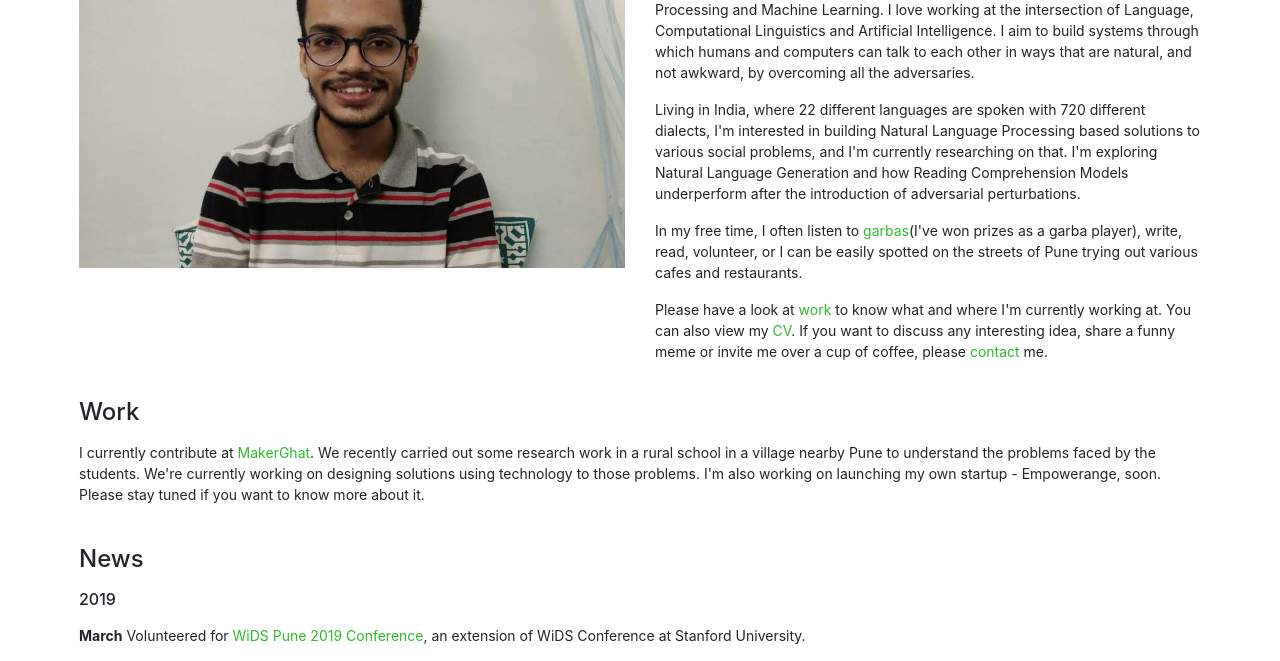
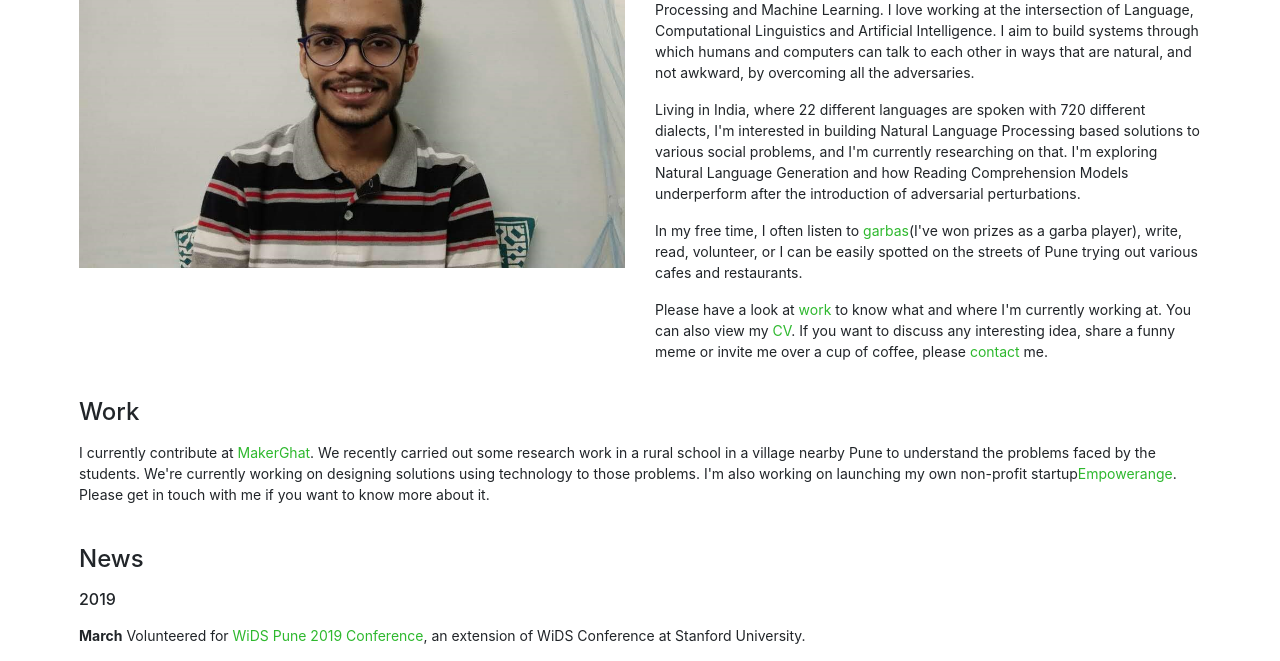
Before and after one commit to jaydeepborkar/jaydeepborkar.github.io, a plain HTML site: page index.html in a window 1280 px wide. Shown: the part 117-778 px from the top of the page. Drawn offline with nearby package versions, Linux system fonts and the light colour scheme.

Commit message:
add empowerange link

```diff
--- a/index.html
+++ b/index.html
@@ -101,7 +101,7 @@
   <div class="work container" hspace="20" id="work">
         <h4>Work</h4>
      <p><div class="a">I currently contribute at <a href="https://makerghat.org/" target="blank">MakerGhat</a>. We recently carried out some research work in a rural school in a village nearby Pune to understand the problems faced by the students. We're currently working on designing solutions using technology to those problems.
-	    I'm also working on launching my own startup - Empowerange, soon. Please stay tuned if you want to know more about it.
+	    I'm also working on launching my own non-profit startup<a href="https://empowerange.github.io/index/index.html" target="blank">Empowerange</a>. Please get in touch with me if you want to know more about it.
  	 </div>
     </p>
      </div>
```
